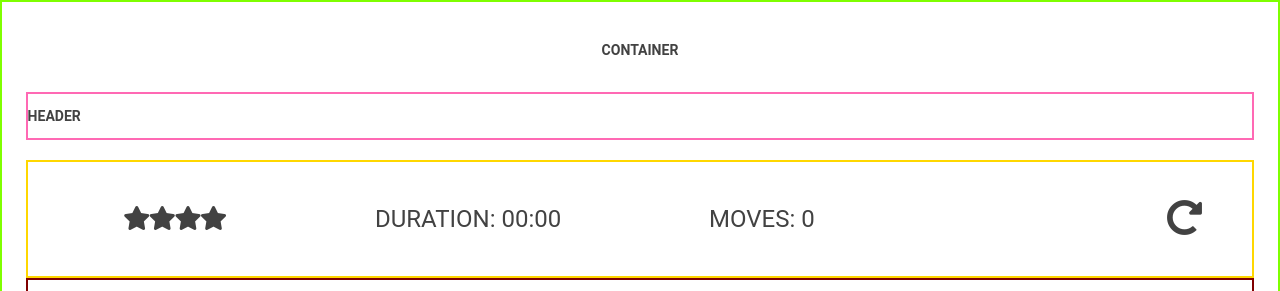
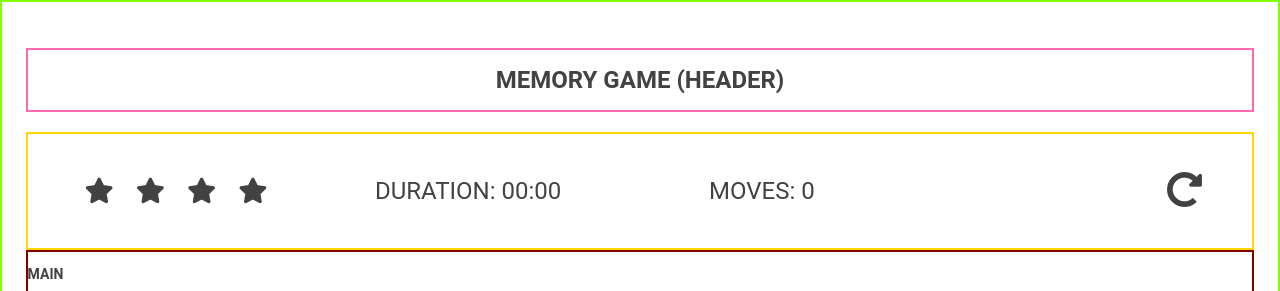
Before and after one commit to erikvp/project-memory, a plain HTML site: page index.html in a window 1280 px wide. Shown: the top 291 px of the page. Drawn offline with Linux system fonts and the light colour scheme.

Commit message:
css adjustments for layout

```diff
--- a/css/main.css
+++ b/css/main.css
@@ -48,6 +48,7 @@ li {
 
 .header {
   border: 2px solid hotpink;
+  text-align: center;
   width: 100%;
   margin: 20px;
 }
@@ -71,6 +72,9 @@ li {
   width: 2vw;
   height: 2vw;
   margin: 0;
+  padding-left: 1vw;
+  padding-right: 1vw;
+  font-size: 2vw;
 }
 
 .duration,
--- a/index.html
+++ b/index.html
@@ -12,9 +12,9 @@
 
 <body>
   <div class='container'>
-    <h3>CONTAINER</h3>
+    <!-- <h3>CONTAINER</h3> -->
     <header class='header'>
-      <h3>HEADER</h3>
+      <h1>MEMORY GAME (HEADER)</h3>
     </header>
     <section class='game-stats'>
       <!-- <h3>GAME STATS</h3> -->
```
